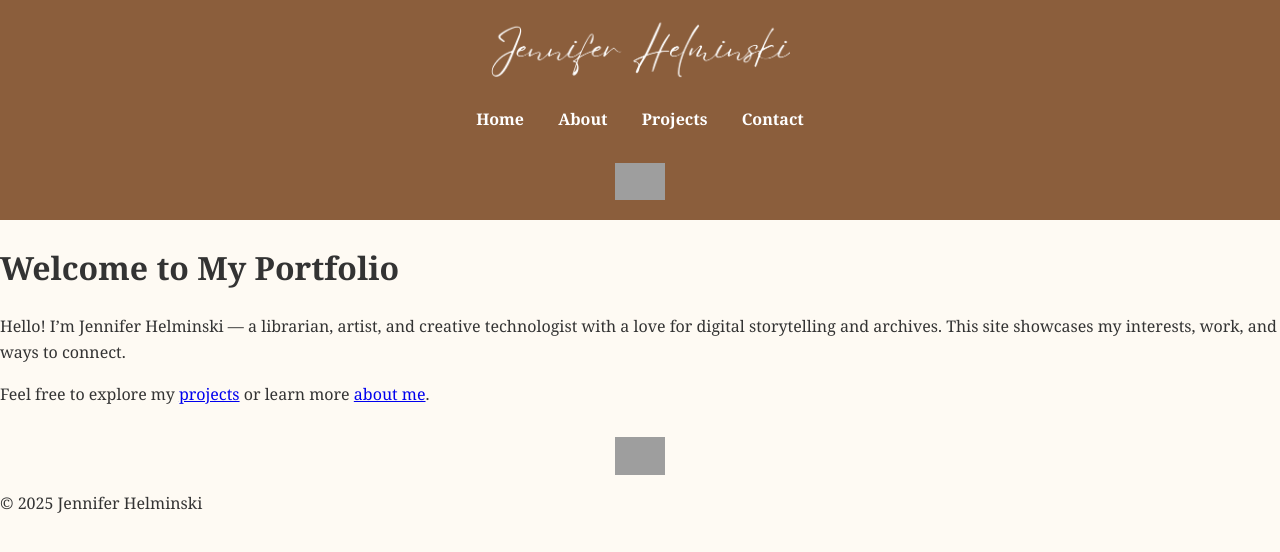
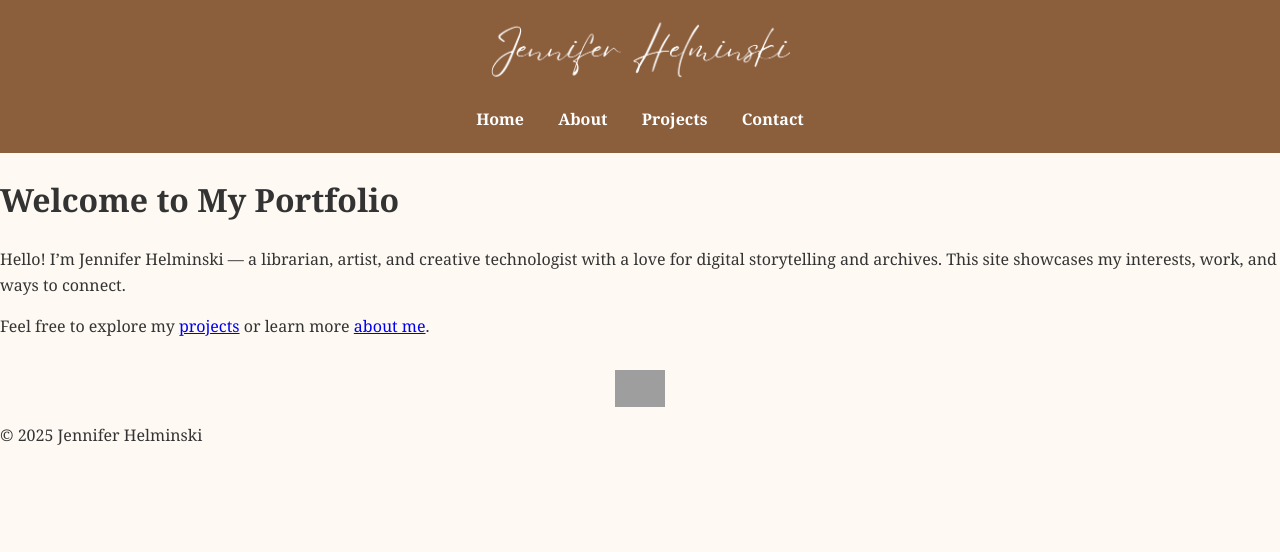
Before and after one commit to sea-spirit/info654, a plain HTML site: page week9/index.html in a window 1280 px wide. Drawn offline with Linux system fonts and the light colour scheme; grey boxes are pictures that could not be loaded.

Commit message:
Remove Substack icon link from index.html
Removed link to Substack icon from the HTML.

Signed-off-by: sea-spirit <jmhelminski@gmail.com>

```diff
--- a/week9/index.html
+++ b/week9/index.html
@@ -17,9 +17,6 @@
       <a href="projects.html">Projects</a>
       <a href="contact.html">Contact</a>
     </nav>
-    <a href="https://jenniferhelminski.substack.com/">
-      <img src="icon.png" alt="stylized spiritual icon" class="floating-icon"/>
-    </a>
   </div>
 
   <main>
```
